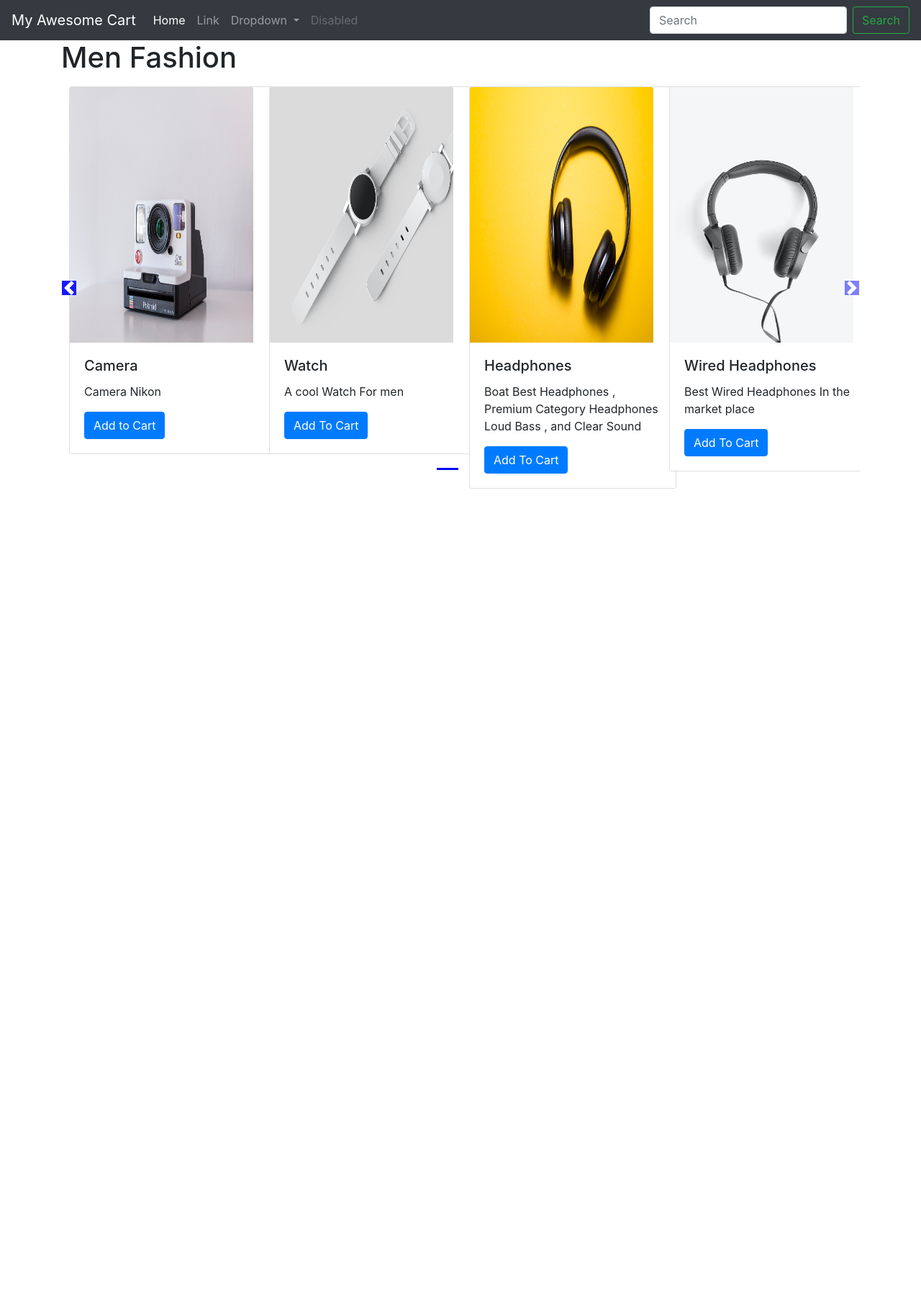
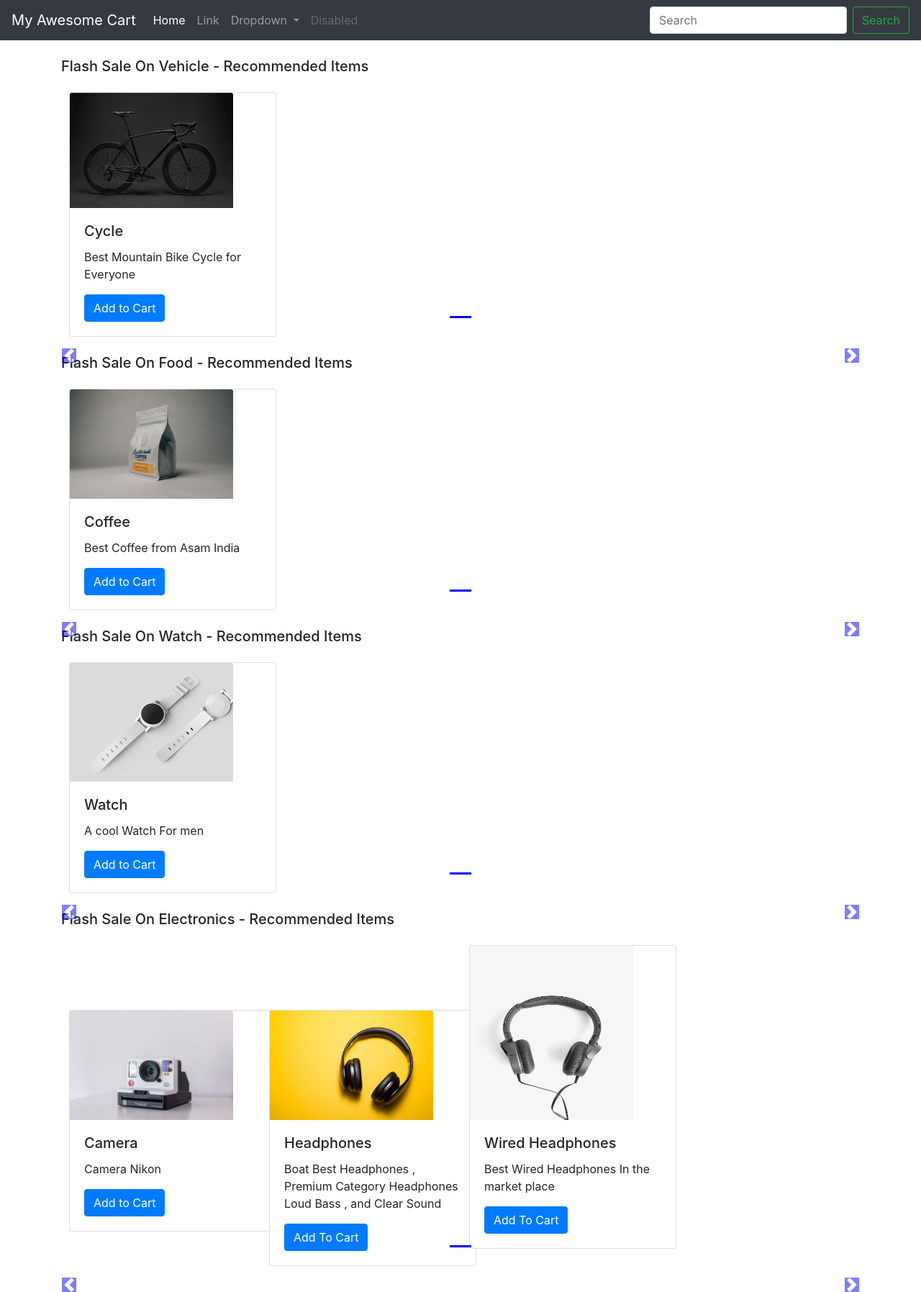
Before and after one commit to dikshantchitara/Ecommerce_website, a Django app: page /shop/ in a window 1280 px wide. Shown: the whole page at 72% size. Before the commit the page ends 679 px from the top, so only its background shows below. Run offline with Django 5.2, Linux system fonts and the light colour scheme; data comes from the database, SQL or seed files in the repository; both versions use the stored data as it was after the commit; some libraries are stand-ins or nearby versions.

Commit message:
index.html updated and Home Function also in Views.py

```diff
--- a/shop/templates/shop/index.html
+++ b/shop/templates/shop/index.html
@@ -23,8 +23,8 @@
 
         .col-md-3 img {
 
-            width: 255px;
-            height: 355px;
+            width: 227px;
+            max-height: 242px;
         }
 
         body .carousel-indicator li {
@@ -38,6 +38,12 @@
         body .carousel-control-prev-icon,
         body .carousel-control-next-icon {
             background-color: blue;
+        }
+
+        .carousel-control-prev,
+        .carousel-control-next {
+            top: auto;
+            bottom: auto;
         }
 
         body .no-padding {
@@ -87,17 +93,20 @@
         </div>
     </nav>
     <div class="container">
-        <h1>Men Fashion</h1>
-        <div id="demo" class="carousel slide my-3" data-ride="carousel">
+
+        <!--Slideshow starts here -->
+        {% for product, range, nSlides in allProds %}
+        <h5 class="my-4">Flash Sale On {{product.0.category}} - Recommended Items</h5>
+        <div id="demo{{forloop.counter}}" class="carousel slide my-3" data-ride="carousel">
             <ul class="carousel-indicators">
-                <li data-target="#demo" data-slide-to="0" class="active"></li>
+                <li data-target="#demo{{forloop.counter}}" data-slide-to="0" class="active"></li>
 
                 {% for i in range %}
-                <li data-target="#demo" data-slide-to="{{i}}"></li>
+                <li data-target="#demo{{forloop.parentloop.counter}}" data-slide-to="{{i}}"></li>
                 {% endfor %}
             </ul>
 
-            <!--Slideshow starts here -->
+
             <div class="container carousel-inner no-padding">
 
                 <div class="carousel-item active">
@@ -137,12 +146,14 @@
             </div>
         </div>
         <!-- left and right controls for the slide -->
-        <a class="carousel-control-prev" href="#demo" data-slide="prev">
+        <a class="carousel-control-prev" href="#demo{{forloop.counter}}" data-slide="prev">
             <span class="carousel-control-prev-icon"></span>
         </a>
-        <a class="carousel-control-next" href="#demo" data-slide="next">
+        <a class="carousel-control-next" href="#demo{{forloop.counter}}" data-slide="next">
             <span class="carousel-control-next-icon"></span>
         </a>
+        {% endfor %}
+    </div>
 
 
 
--- a/shop/views.py
+++ b/shop/views.py
@@ -4,12 +4,18 @@ from .models  import Product
 from math import ceil
 
 def Home(request):
-    products = Product.objects.all()
-    print(products)
-    n = len(products)
-    nSlides = n//4 + ceil((n/4)-(n//4))
-    params = {'no_of_slides':nSlides, 'range': range(1,nSlides),'product': products}
-    return render(request, 'shop/index.html', params)
+    products= Product.objects.all()
+    allProds=[]
+    catprods= Product.objects.values('category', 'id')
+    cats= {item["category"] for item in catprods}
+    for cat in cats:
+        prod=Product.objects.filter(category=cat)
+        n = len(prod)
+        nSlides = n // 4 + ceil((n / 4) - (n // 4))
+        allProds.append([prod, range(1, nSlides), nSlides])
+
+    params={'allProds':allProds }
+    return render(request,"shop/index.html", params)
 
 def aboutus(request):
     return HttpResponse("we are at about us")
```
Also changed, not shown: db.sqlite3, media/shop/images/coffee.jpg (added), media/shop/images/cycle.jpg (added), media/shop/images/headphones.jpg (added), media/shop/images/wired_headphones.jpg (added). Lines whose indentation alone changed are shown as unchanged.
